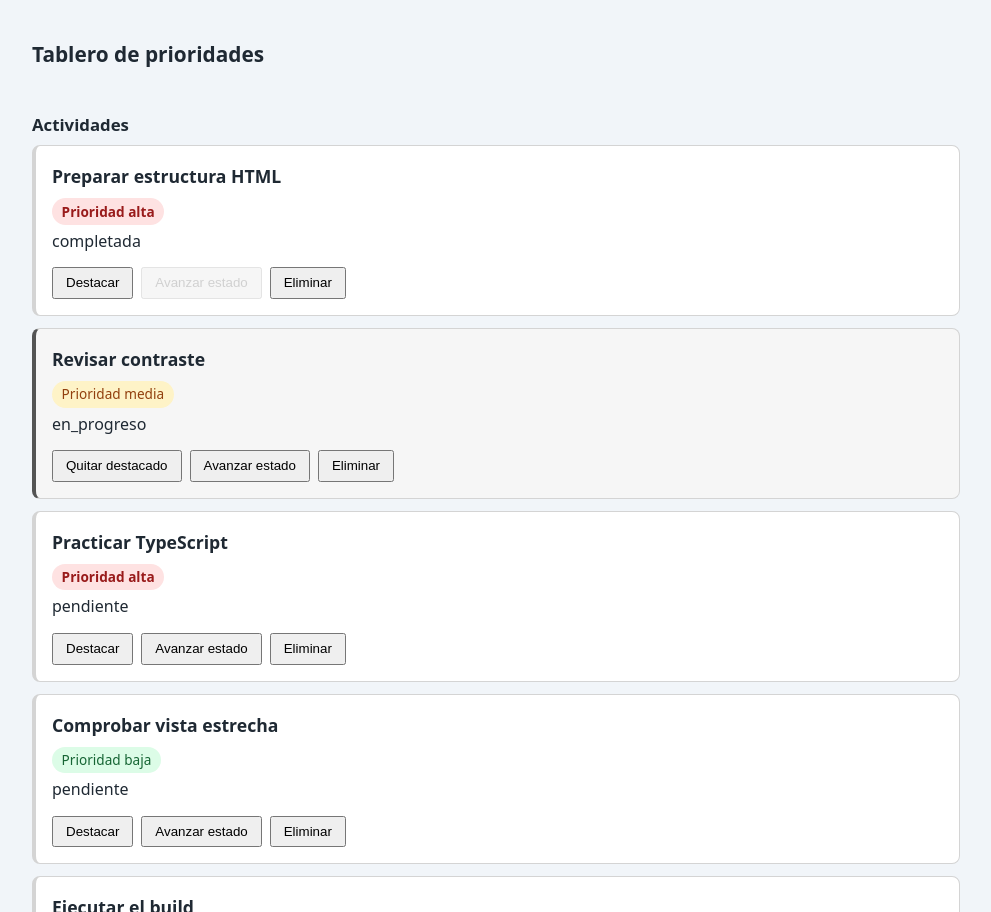
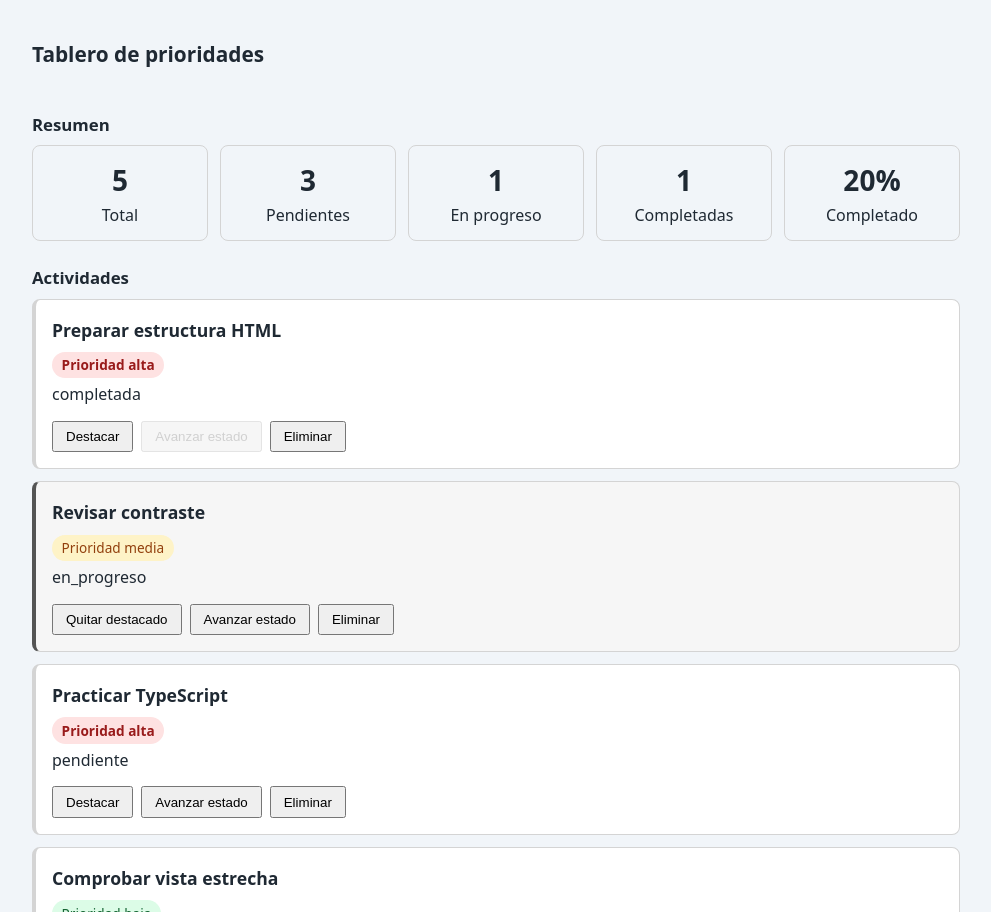
Before and after one commit to hamlet10/curso_angular, an Angular app in the folder panel-actividades/: page / in a window 1280 px wide. Shown: the part 1136-2048 px from the top of the page, without its empty margins (144-1135 px from the left). Built offline with nearby package versions, Linux system fonts and the light colour scheme.

Commit message:
Incremento 3: cinco métricas que nadie actualiza

```diff
--- a/panel-actividades/src/app/tablero-prioridades/tablero-prioridades.html
+++ b/panel-actividades/src/app/tablero-prioridades/tablero-prioridades.html
@@ -1,6 +1,16 @@
 <section class="tablero" aria-labelledby="titulo-tablero">
   <h2 id="titulo-tablero">Tablero de prioridades</h2>
+  <section aria-labelledby="titulo-resumen">
+    <h3 id="titulo-resumen">Resumen</h3>
 
+    <ul class="metricas">
+      <li><strong>{{ total() }}</strong><span>Total</span></li>
+      <li><strong>{{ pendientes() }}</strong><span>Pendientes</span></li>
+      <li><strong>{{ enProgreso() }}</strong><span>En progreso</span></li>
+      <li><strong>{{ completadas() }}</strong><span>Completadas</span></li>
+      <li><strong>{{ porcentaje() }}%</strong><span>Completado</span></li>
+    </ul>
+  </section>
   <section aria-labelledby="titulo-actividades">
     <h3 id="titulo-actividades">Actividades</h3>
 
--- a/panel-actividades/src/app/tablero-prioridades/tablero-prioridades.ts
+++ b/panel-actividades/src/app/tablero-prioridades/tablero-prioridades.ts
@@ -1,5 +1,6 @@
-import { Component, signal } from '@angular/core';
+import { Component, computed, signal } from '@angular/core';
 import { Actividad, EstadoActividad } from '../modelos/actividad';
+
 @Component({
   selector: 'app-tablero-prioridades',
   templateUrl: './tablero-prioridades.html',
@@ -35,4 +36,22 @@ export class TableroPrioridades {
     if (estado === 'en_progreso') return 'completada';
     return 'completada';
   }
+
+    protected readonly total = computed(() => this.actividades().length);
+
+  protected readonly pendientes = computed(
+    () => this.actividades().filter((a) => a.estado === 'pendiente').length,
+  );
+
+  protected readonly enProgreso = computed(
+    () => this.actividades().filter((a) => a.estado === 'en_progreso').length,
+  );
+
+  protected readonly completadas = computed(
+    () => this.actividades().filter((a) => a.estado === 'completada').length,
+  );
+
+  protected readonly porcentaje = computed(() =>
+    this.total() === 0 ? 0 : Math.round((this.completadas() / this.total()) * 100),
+  );
 }
```
